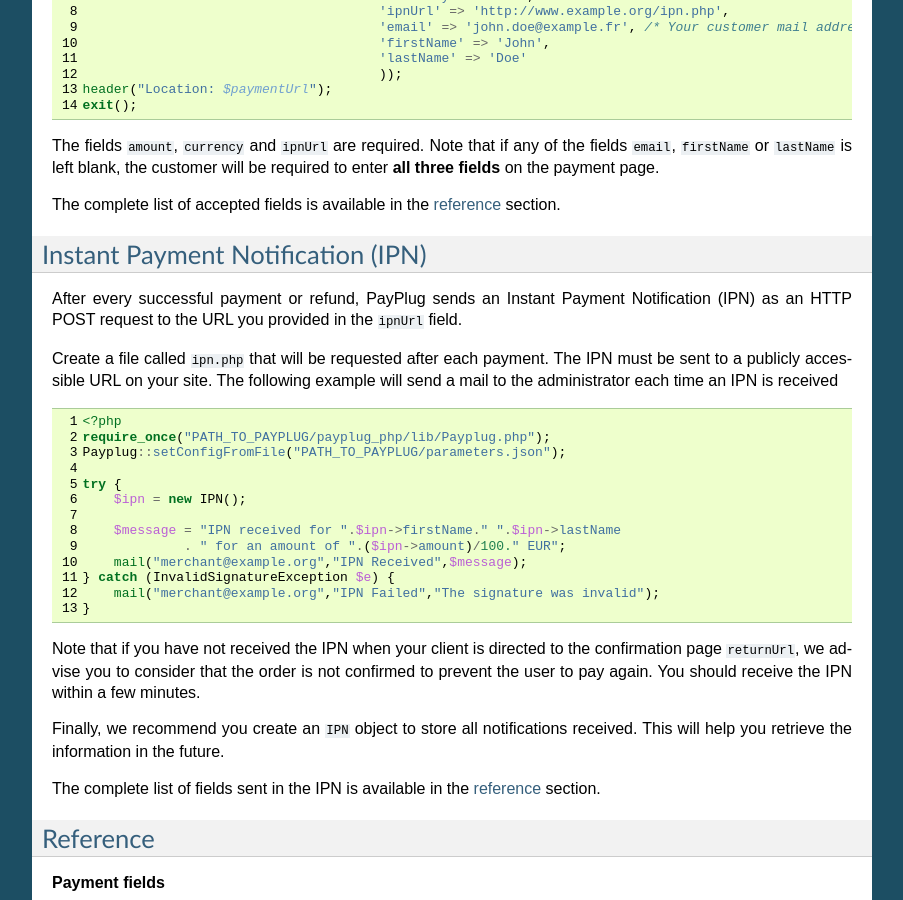
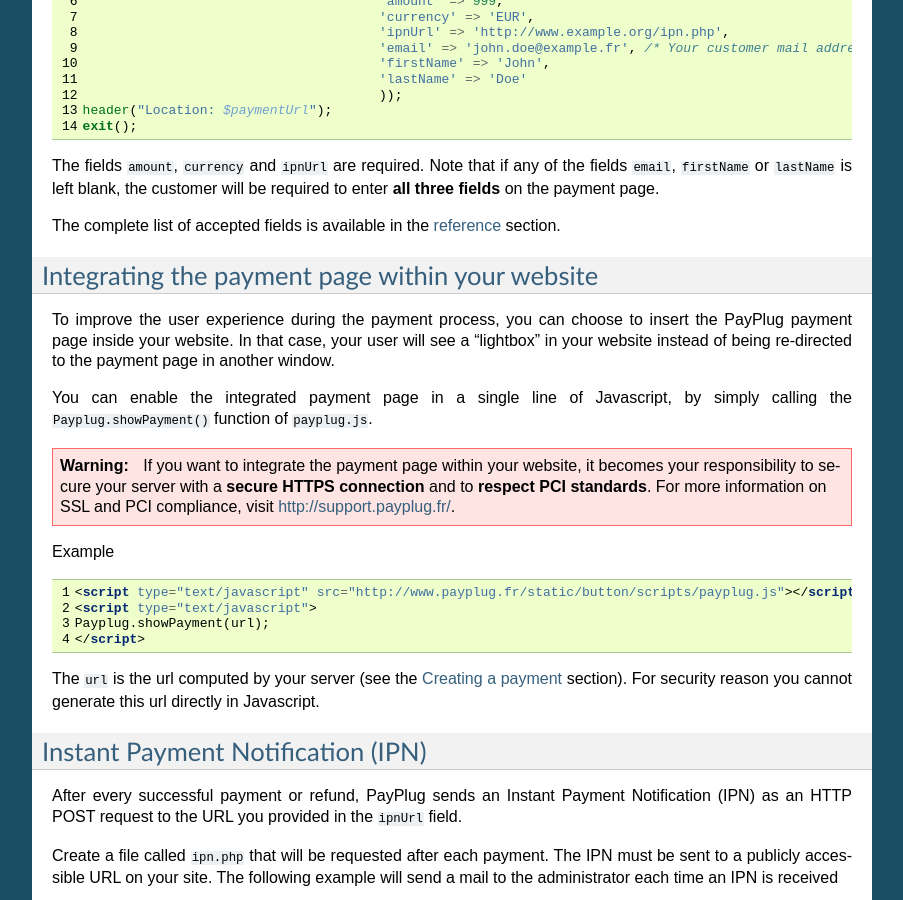
Before and after one commit to payplug/payplug-php, a Sphinx documentation site: the page built from docs/index.rst, in a window 1280 px wide and 900 px high, scrolled down 1656 px. Shown: the whole window, without its empty margins (198-1101 px from the left). Built offline with Sphinx 7.4.7, drawn with Linux system fonts in a browser that asks for light colours; some of the changed text lies outside the part shown.

Commit message:
add payment in website

```diff
--- a/docs/index.rst
+++ b/docs/index.rst
@@ -52,6 +52,7 @@
 
 If you encounter the error ``Warning: file_put_contents(./parameters.json): failed to open stream: Permission denied in PATH_TO_PAYPLUG/lib/payplug/Parameters.php on line 53``, it is likely that you have a permission issue. Open a terminal and try ``chmod +777 .`` (note the trailing dot, it is important).
 
+.. _create_a_payment:
 
 Creating a payment
 ------------------
@@ -79,6 +80,28 @@
 The fields ``amount``, ``currency`` and ``ipnUrl`` are required. Note that if any of the fields ``email``, ``firstName`` or ``lastName`` is left blank, the customer will be required to enter **all three fields** on the payment page.
 
 The complete list of accepted fields is available in the reference_ section.
+
+Integrating the payment page within your website
+------------------------------------------------
+
+To improve the user experience during the payment process, you can choose to insert the PayPlug payment page inside your website. In that case, your user will see a "lightbox" in your website instead of being re-directed to the payment page in another window.
+
+You can enable the integrated payment page in a single line of Javascript, by simply calling the ``Payplug.showPayment()`` function of ``payplug.js``.
+
+.. warning::
+    If you want to integrate the payment page within your website, it becomes your responsibility to secure your server with a **secure HTTPS connection** and to **respect PCI standards**. For more information on SSL and PCI compliance, visit http://support.payplug.fr/.
+
+Example
+
+.. code-block:: html
+   :linenos:
+
+   <script type="text/javascript" src="http://www.payplug.fr/static/button/scripts/payplug.js"></script>
+   <script type="text/javascript">
+   Payplug.showPayment(url);
+   </script>
+
+The ``url`` is the url computed by your server (see the :ref:`create_a_payment` section). For security reason you cannot generate this url directly in Javascript.
 
 Instant Payment Notification (IPN)
 ----------------------------------
```
